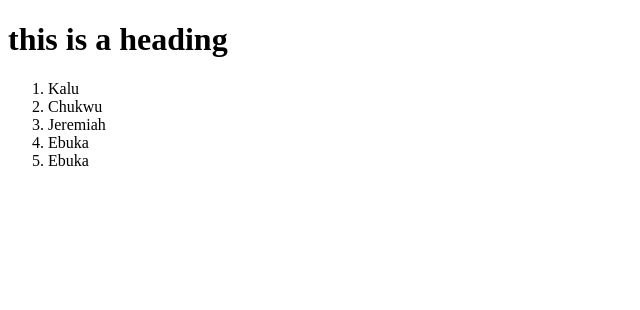
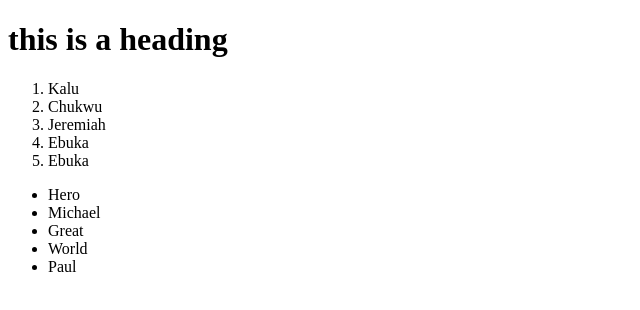
Before and after one commit to Elibson/testing, a plain HTML site: page index.html in a window 1280 px wide. Shown: the whole page, without its empty margins (0-640 px from the left). Drawn offline with Linux system fonts and the light colour scheme.

Commit message:
Unordered

```diff
--- a/index.html
+++ b/index.html
@@ -14,5 +14,12 @@
         <li>Ebuka</li>
         <li>Ebuka</li>
     </ol>
+    <ul>
+        <li>Hero</li>
+        <li>Michael</li>
+        <li>Great</li>
+        <li>World</li>
+        <li>Paul</li>
+    </ul>
 </body>
 </html>
```
